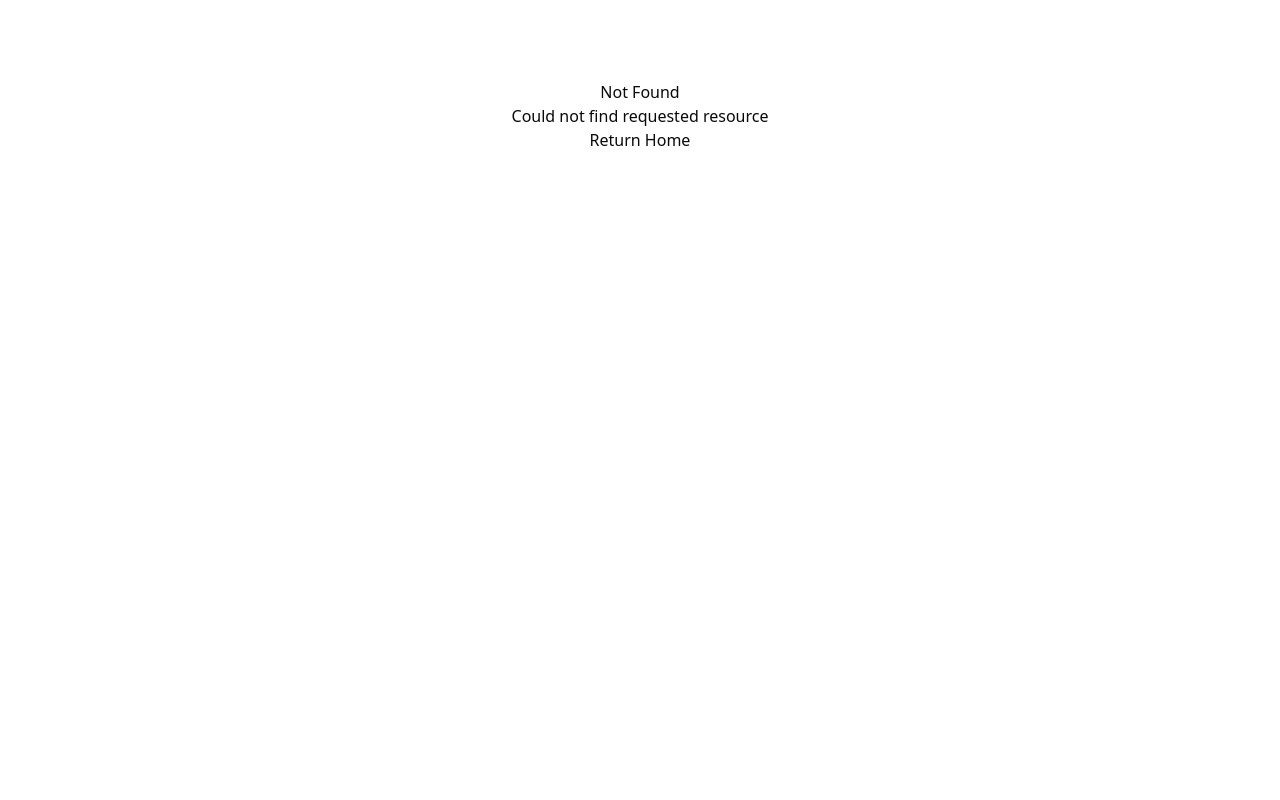
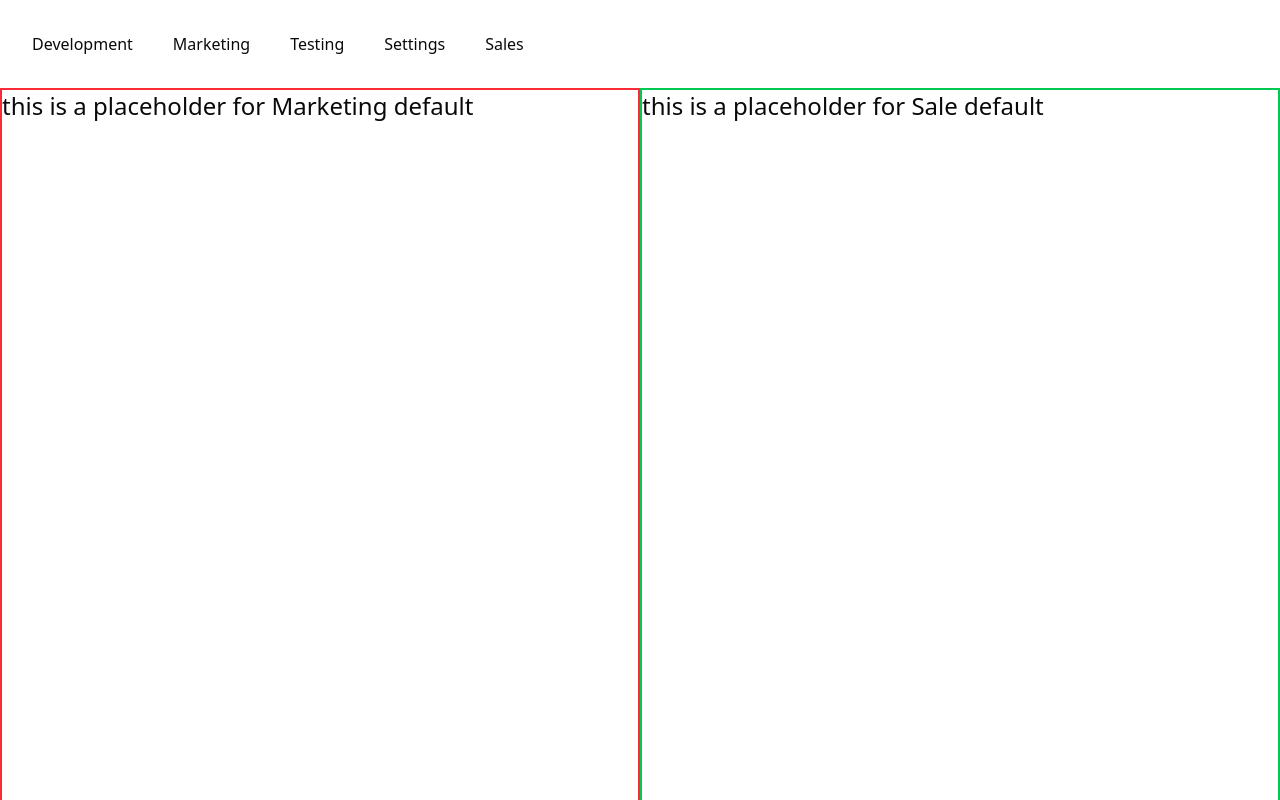
Before and after one commit to iktushar01/prisma-blog-client, a Next.js app: page /testing in a window 1280 px wide. Before the commit this address had no page. Shown: the top 800 px of the page. Built offline with nearby package versions, Linux system fonts and the light colour scheme.

Commit message:
Understanding the parallel route using an example

```diff
--- /dev/null
+++ b/app/(practice)/@marketingSlot/default.tsx
@@ -0,0 +1,7 @@
+export default function MarketingDefault() {
+  return (
+    <div className="size-200 border-2 border-red-500">
+      <h1 className="text-2xl">this is a placeholder for Marketing default</h1>
+    </div>
+  );
+}
--- /dev/null
+++ b/app/(practice)/@marketingSlot/marketing/page.tsx
@@ -0,0 +1,7 @@
+export default function MarketingPage() {
+  return (
+    <div className="size-200 border-2 border-red-500">
+      <h1 className="text-2xl"> Marketing </h1>
+    </div>
+  );
+}
--- /dev/null
+++ b/app/(practice)/@marketingSlot/marketing/settings/page.tsx
@@ -0,0 +1,7 @@
+export default function SettingsPage() {
+  return (
+    <div className="size-200 border-2 border-orange-500">
+      <h1 className="text-2xl"> Settings </h1>
+    </div>
+  );
+}
--- /dev/null
+++ b/app/(practice)/@saleSlot/default.tsx
@@ -0,0 +1,7 @@
+export default function SaleDefault() {
+  return (
+    <div className="size-200 border-2 border-green-500">
+      <h1 className="text-2xl">this is a placeholder for Sale default</h1>
+    </div>
+  );
+}
--- /dev/null
+++ b/app/(practice)/@saleSlot/sales/page.tsx
@@ -0,0 +1,7 @@
+export default function SalesPage() {
+  return (
+    <div className="size-200 border-2 border-green-500">
+      <h1 className="text-2xl"> Sales </h1>
+    </div>
+  );
+}
--- /dev/null
+++ b/app/(practice)/default.tsx
@@ -0,0 +1,7 @@
+export default function rootDefault() {
+    return (
+        <div>
+            <h1 className="text-2xl font-bold text-red-500 border-2 border-red-500 size-200">This is a root default layout</h1>
+        </div>
+    );
+}
--- /dev/null
+++ b/app/(practice)/development/page.tsx
@@ -0,0 +1,7 @@
+export default function DevelopmentPage() {
+  return (
+    <div className="size-200 border-2 border-purple-500">
+      <h1 className="text-2xl"> Development </h1>
+    </div>
+  );
+}
--- /dev/null
+++ b/app/(practice)/layout.tsx
@@ -0,0 +1,43 @@
+import Link from "next/link";
+
+export default function PracticeLayout({
+  children,
+  marketingSlot,
+  saleSlot,
+}: {
+  children: React.ReactNode;
+  marketingSlot: React.ReactNode;
+  saleSlot: React.ReactNode;
+}) {
+  return (
+    <div>
+      <nav className="flex gap-10 m-8">
+        <Link className="hover:underline" href="/development">
+          Development
+        </Link>
+        <Link className="hover:underline" href="/marketing">
+          Marketing
+        </Link>
+
+        <Link className="hover:underline" href="/testing">
+          Testing
+        </Link>
+
+        <Link className="hover:underline" href="/marketing/settings">
+          Settings
+        </Link>
+        <Link className="hover:underline" href="/sales">
+          Sales
+        </Link>
+      </nav>
+
+
+      <div className="flex">
+        {marketingSlot}
+        {saleSlot}
+      </div>
+
+      {children}
+    </div>
+  );
+}
--- /dev/null
+++ b/app/(practice)/testing/page.tsx
@@ -0,0 +1,7 @@
+export default function TestingPage() {
+  return (
+    <div className="size-200 border-2 border-purple-500">
+      <h1 className="text-2xl"> Testing </h1>
+    </div>
+  );
+}
```
